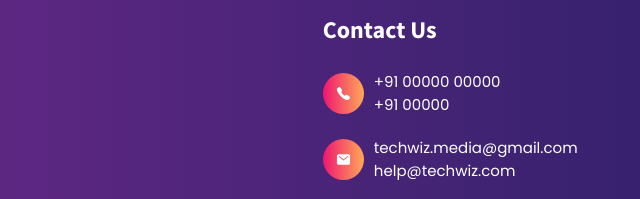
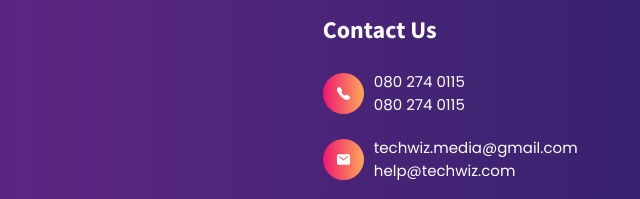
Before and after one commit to Badri03/Techwiz, a plain HTML site: page techwiz/index.html in a window 1280 px wide. Shown: the part 3107-3306 px from the top of the page, 640-1280 px from the left. Drawn offline with nearby package versions, Linux system fonts and the light colour scheme.

Commit message:
Update index.html

```diff
--- a/techwiz/index.html
+++ b/techwiz/index.html
@@ -834,8 +834,8 @@ Vdo gallery
             </div>
 
             <div>
-              <a href="tel:+2484214313" class="footer-item-link">+91 00000 00000</a>
-              <a href="tel:+2486871365" class="footer-item-link">+91 00000</a>
+              <a href="tel:+2484214313" class="footer-item-link">080 274 0115</a>
+              <a href="tel:+2486871365" class="footer-item-link">080 274 0115</a>
             </div>
 
           </li>
```
